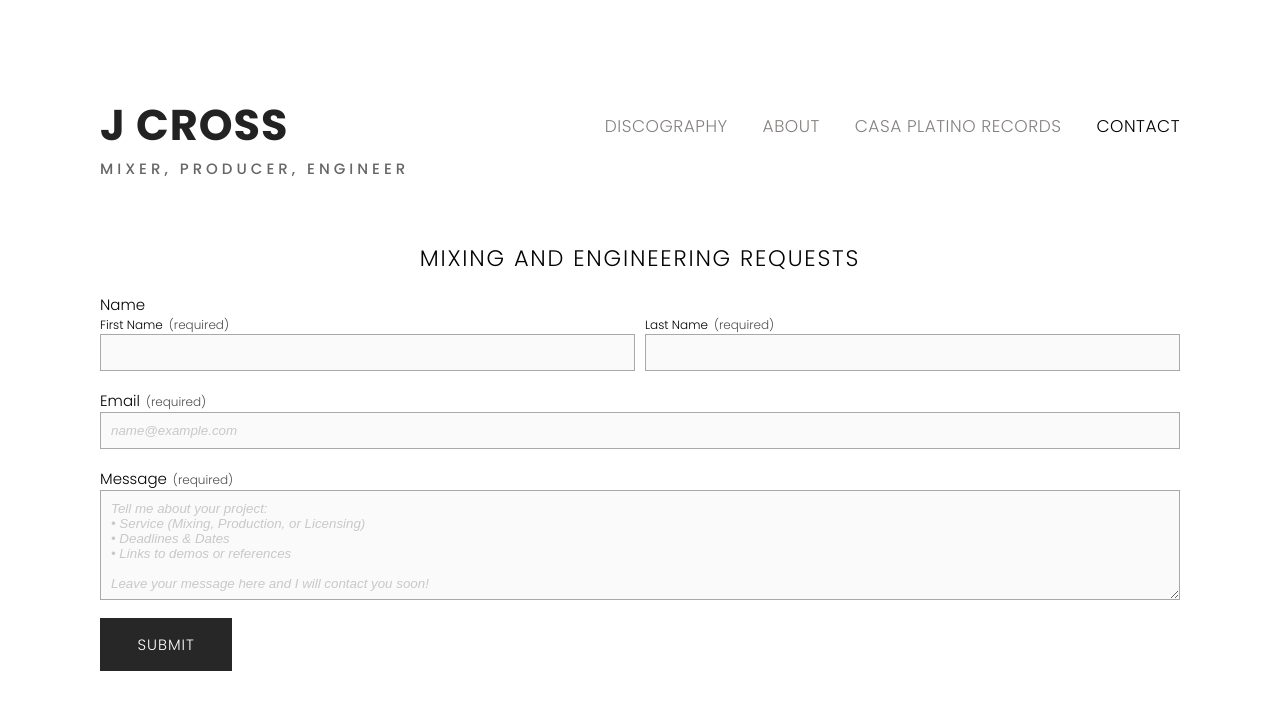
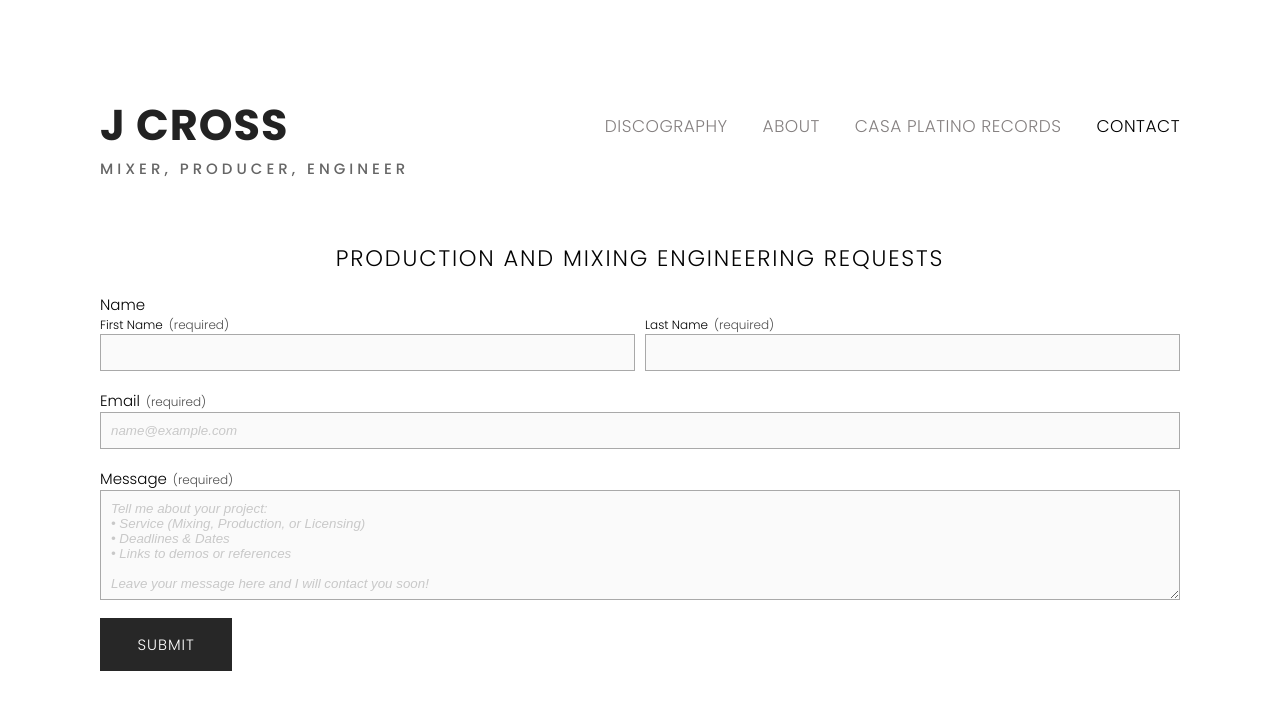
Before and after one commit to rodrigohernandez1/jcrossmusic, a website: page public/contact.html in a window 1280 px wide. Drawn offline with Linux system fonts and the light colour scheme; a web font is replaced by a local one.

Commit message:
contact title change

```diff
--- a/public/contact.html
+++ b/public/contact.html
@@ -31,7 +31,7 @@
 
         <section id="contact">
             <div id="contact-title">
-                <h1>MIXING AND ENGINEERING REQUESTS</h1>
+                <h1>Production and Mixing Engineering Requests</h1>
             </div>
             <div id="contact-form">
                 <div id="form-inside">
```
